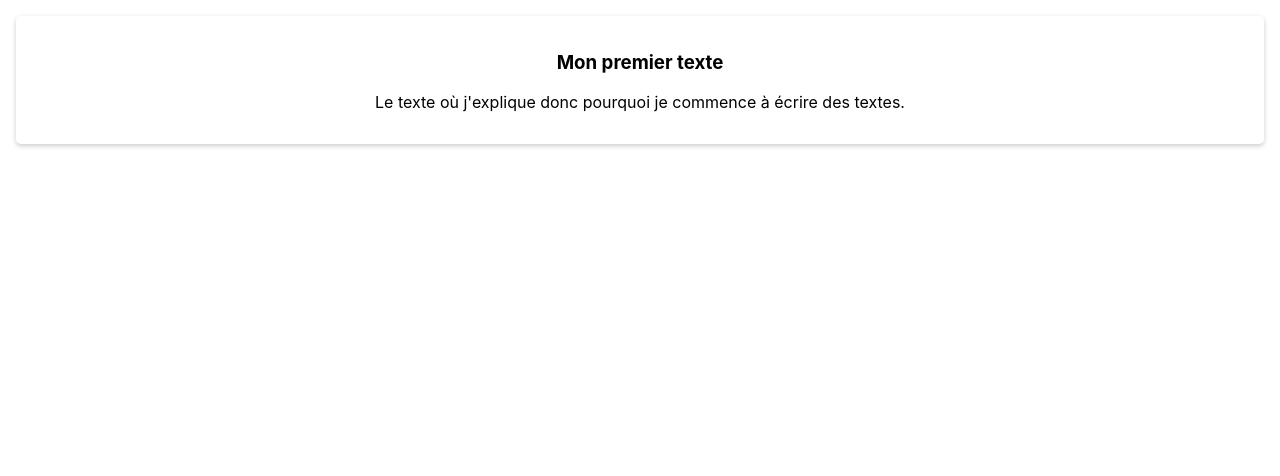
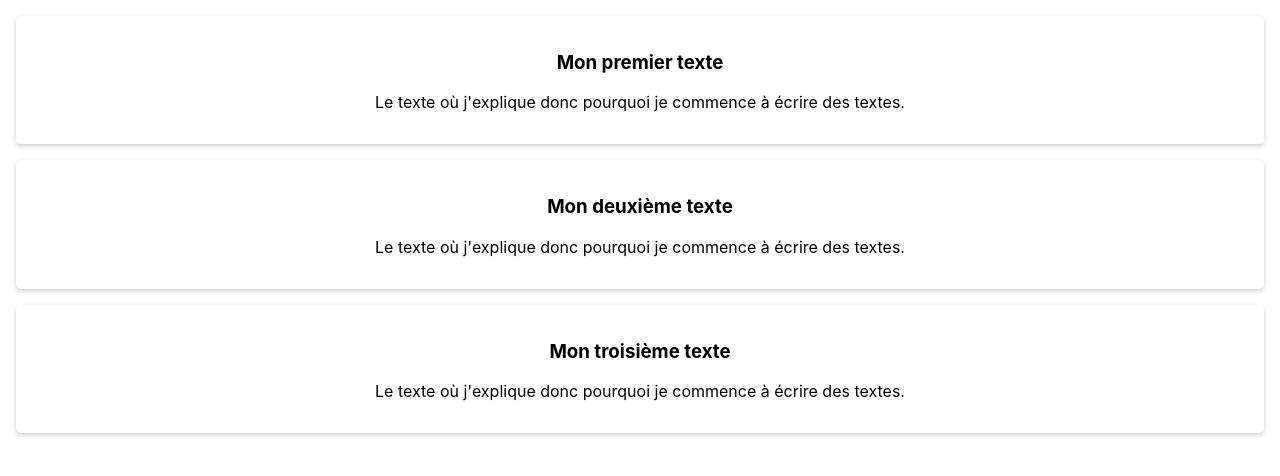
Before and after one commit to ly-abdourahamane/React-Utilities, a React (Create React App) app: page / in a window 1280 px wide. Shown: the top 476 px of the page. Built offline with nearby package versions, Linux system fonts and the light colour scheme.

Commit message:
Affichage d'une liste

```diff
--- a/src/App.js
+++ b/src/App.js
@@ -7,12 +7,37 @@ function App() {
     summary: "Le texte où j'explique donc pourquoi je commence à écrire des textes."
   }
 
+  const blogEntries = [
+    {
+      id: 'id01',
+      title: 'Mon premier texte',
+      summary: "Le texte où j'explique donc pourquoi je commence à écrire des textes."
+    },
+    {
+      id: 'id02',
+      title: 'Mon deuxième texte',
+      summary: "Le texte où j'explique donc pourquoi je commence à écrire des textes."
+    },
+    {
+      id: 'id03',
+      title: 'Mon troisième texte',
+      summary: "Le texte où j'explique donc pourquoi je commence à écrire des textes."
+    }
+  ]
+
+  const blogElements = blogEntries.map((entry) => {
+    console.log(entry);
+    return (
+      <div className="BlogEntry" key={entry.id}>
+        <h3>{entry.title}</h3>
+        <p>{entry.summary}</p>
+      </div>
+    )
+  });
+
   return (
     <div className="App">
-      <div className="BlogEntry">
-        <h3>{blogEntry.title}</h3>
-        <p>{blogEntry.summary}</p>
-      </div>
+      {blogElements}
     </div>
   );
 }
```
